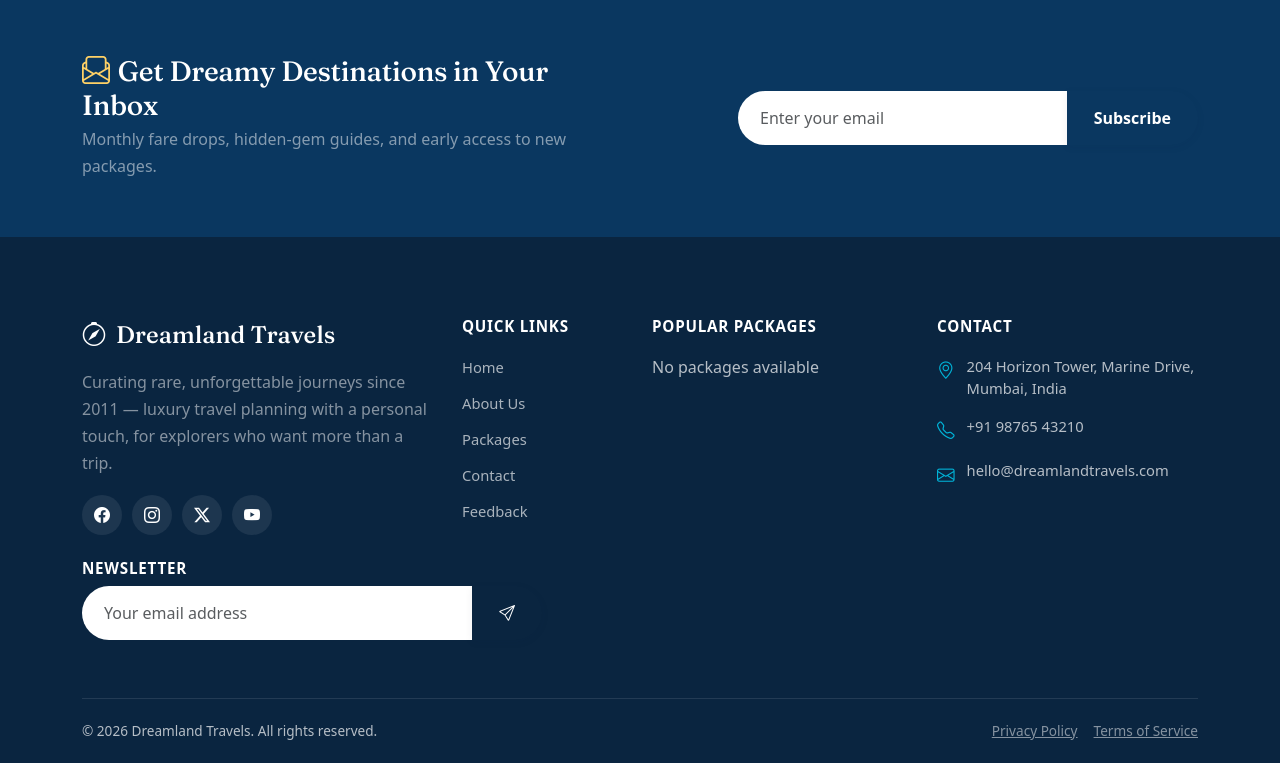
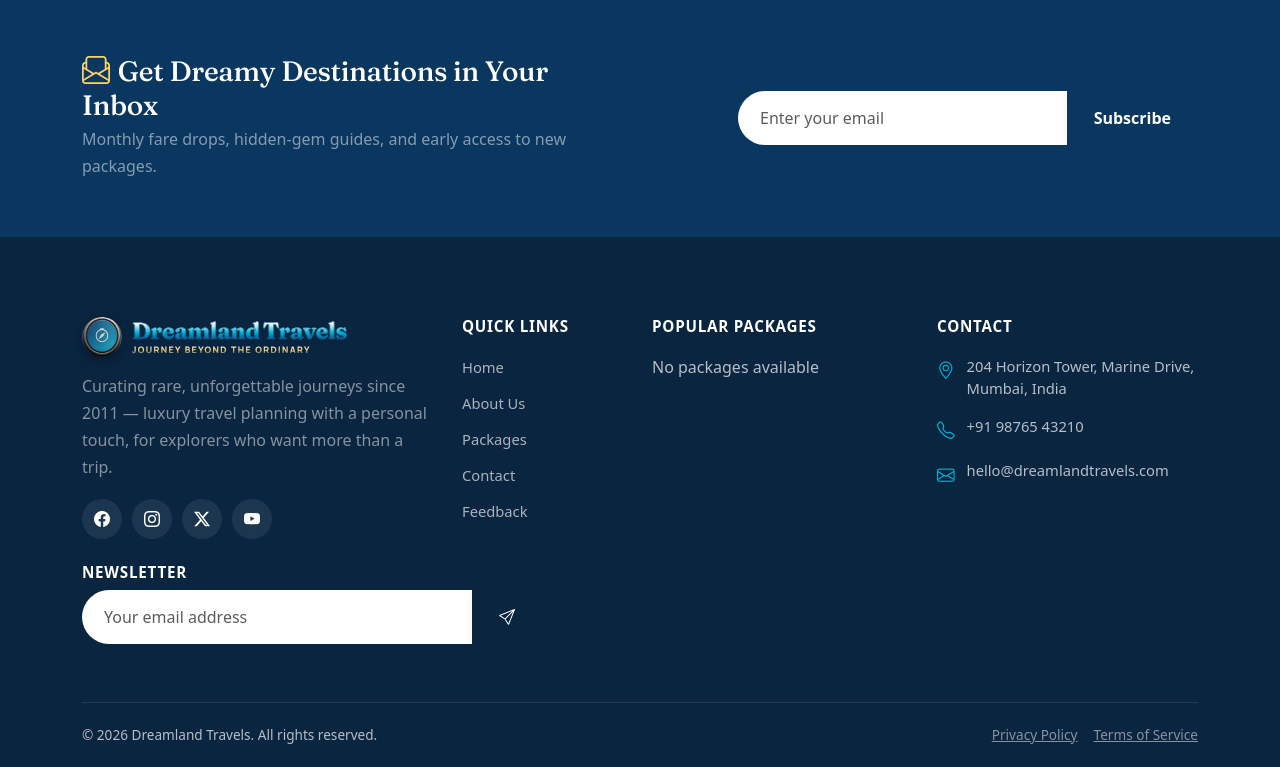
Before and after one commit to Ishan242004/DreamlandTravels, a Django app: page / in a window 1280 px wide. Shown: the part 4035-4802 px from the top of the page. Run offline with Django 5.2, Linux system fonts and the light colour scheme; data that the repository does not hold is empty.

Commit message:
Updated Django project

```diff
--- a/Travels/static/css/style.css
+++ b/Travels/static/css/style.css
@@ -1054,3 +1054,156 @@ a { text-decoration: none; color: inherit; }
 .admin-top-actions > * {
     flex-shrink: 0;
 }
+
+/* Custom Cropped Logo Badge Styling */
+.navbar-brand .brand-mark-img {
+  width: 38px;
+  height: 38px;
+  border-radius: 50%;
+  display: inline-flex;
+  align-items: center;
+  justify-content: center;
+  overflow: hidden;
+  box-shadow: 0 4px 10px rgba(10, 55, 96, 0.15);
+  transition: all 0.4s var(--ease);
+}
+.navbar-brand .brand-mark-img img {
+  width: 100%;
+  height: 100%;
+  object-fit: cover;
+}
+.navbar-brand:hover .brand-mark-img {
+  transform: rotate(15deg) scale(1.06);
+  box-shadow: 0 6px 16px rgba(10, 55, 96, 0.25);
+}
+
+.footer-brand .footer-brand-mark-img {
+  width: 40px;
+  height: 40px;
+  border-radius: 50%;
+  display: inline-flex;
+  align-items: center;
+  justify-content: center;
+  overflow: hidden;
+  box-shadow: 0 4px 12px rgba(0, 0, 0, 0.3);
+  transition: all 0.4s var(--ease);
+}
+.footer-brand .footer-brand-mark-img img {
+  width: 100%;
+  height: 100%;
+  object-fit: cover;
+}
+.footer-brand:hover .footer-brand-mark-img {
+  transform: rotate(15deg) scale(1.06);
+}
+
+.invoice-brand-mark-img {
+  width: 38px;
+  height: 38px;
+  border-radius: 50%;
+  display: inline-flex;
+  align-items: center;
+  justify-content: center;
+  overflow: hidden;
+  box-shadow: 0 2px 8px rgba(15, 76, 129, 0.12);
+}
+.invoice-brand-mark-img img {
+  width: 100%;
+  height: 100%;
+  object-fit: cover;
+}
+
+/* Brand Text & Tagline Metallic CSS Styling */
+.brand-text-wrapper {
+  display: flex;
+  flex-direction: column;
+  justify-content: center;
+  align-items: flex-start;
+  text-align: left;
+}
+
+.brand-title {
+  font-family: var(--font-display) !important;
+  font-weight: 700 !important;
+  font-size: 1.45rem;
+  line-height: 1.1;
+  letter-spacing: -0.015em;
+  display: inline-flex;
+  gap: 3px;
+  transition: all 0.3s var(--ease);
+}
+
+.text-dreamland {
+  background: linear-gradient(
+    to bottom,
+    #FFFFFF 0%,
+    #E0F7FA 25%,
+    #00B4D8 55%,
+    #0F4C81 85%,
+    #0A3760 100%
+  );
+  -webkit-background-clip: text;
+  -webkit-text-fill-color: transparent;
+  -webkit-text-stroke: 0.5px rgba(15, 76, 129, 0.7);
+  filter: drop-shadow(0 2px 2px rgba(10, 36, 60, 0.4));
+}
+
+.text-travels {
+  background: linear-gradient(
+    to bottom,
+    #FFFFFF 0%,
+    #E0F7FA 25%,
+    #00B4D8 55%,
+    #0F4C81 85%,
+    #0A3760 100%
+  );
+  -webkit-background-clip: text;
+  -webkit-text-fill-color: transparent;
+  -webkit-text-stroke: 0.5px rgba(15, 76, 129, 0.7);
+  filter: drop-shadow(0 2px 2px rgba(10, 36, 60, 0.4));
+}
+
+.brand-tagline {
+  font-family: var(--font-body) !important;
+  font-weight: 700 !important;
+  font-size: 0.55rem;
+  line-height: 1;
+  letter-spacing: 0.16em;
+  text-transform: uppercase;
+  background: linear-gradient(
+    to bottom,
+    #FFFFFF 0%,
+    #FFD166 50%,
+    #0F4C81 100%
+  );
+  -webkit-background-clip: text;
+  -webkit-text-fill-color: transparent;
+  -webkit-text-stroke: 0.1px rgba(15, 76, 129, 0.4);
+  filter: drop-shadow(0 1px 1px rgba(10, 36, 60, 0.3));
+  margin-top: 2px;
+  display: inline-block;
+}
+
+.navbar-brand:hover .brand-title {
+  transform: translateY(-0.5px);
+}
+.navbar-brand:hover .text-dreamland {
+  filter: drop-shadow(0 3px 5px rgba(15, 76, 129, 0.6));
+}
+.navbar-brand:hover .text-travels {
+  filter: drop-shadow(0 3px 5px rgba(15, 76, 129, 0.6));
+}
+
+/* High-contrast tagline styling on light backgrounds (scrolled navbar, solid navbar, and print invoice) */
+.navbar-dreamland.scrolled .brand-tagline,
+.navbar-dreamland.solid .brand-tagline,
+.invoice-brand .brand-tagline {
+  background: none !important;
+  -webkit-background-clip: initial !important;
+  -webkit-text-fill-color: initial !important;
+  color: var(--color-ink-soft) !important;
+  -webkit-text-stroke: none !important;
+  filter: none !important;
+  font-weight: 800 !important;
+  opacity: 0.95;
+}
--- a/Travels/templates/_footer.html
+++ b/Travels/templates/_footer.html
@@ -1,9 +1,18 @@
+{% load static %}
 <!-- Footer -->
 <footer class="footer-dreamland">
   <div class="container">
     <div class="row g-4">
       <div class="col-lg-4 col-md-6">
-        <div class="footer-brand"><i class="bi bi-compass"></i> Dreamland Travels</div>
+        <div class="footer-brand">
+            <span class="footer-brand-mark-img">
+                <img src="{% static 'images/logo-icon.png' %}" alt="Dreamland Travels Icon">
+            </span>
+            <div class="brand-text-wrapper">
+                <span class="brand-title"><span class="text-dreamland">Dreamland</span><span class="text-travels">Travels</span></span>
+                <span class="brand-tagline">JOURNEY BEYOND THE ORDINARY</span>
+            </div>
+        </div>
         <p class="text-white-50">Curating rare, unforgettable journeys since 2011 &mdash; luxury travel planning with a personal touch, for explorers who want more than a trip.</p>
         <div class="footer-social">
           <a href="#"><i class="bi bi-facebook"></i></a>
--- a/Travels/templates/_navbar.html
+++ b/Travels/templates/_navbar.html
@@ -1,9 +1,15 @@
+{% load static %}
 <!-- Navbar -->
 <nav class="navbar navbar-expand-lg fixed-top navbar-dreamland{% if solid %} solid{% endif %}">
     <div class="container">
-        <a class="navbar-brand" href="{% url 'index' %}">
-            <span class="brand-mark"><i class="bi bi-compass"></i></span>
-            Dreamland Travels
+        <a class="navbar-brand py-1" href="{% url 'index' %}">
+            <span class="brand-mark-img">
+                <img src="{% static 'images/logo-icon.png' %}" alt="Dreamland Travels Icon">
+            </span>
+            <div class="brand-text-wrapper">
+                <span class="brand-title"><span class="text-dreamland">Dreamland</span><span class="text-travels">Travels</span></span>
+                <span class="brand-tagline">JOURNEY BEYOND THE ORDINARY</span>
+            </div>
         </a>
         <button class="navbar-toggler" type="button" data-bs-toggle="collapse" data-bs-target="#mainNav">
             <i class="bi bi-list"></i>
--- a/Travels/templates/payment.html
+++ b/Travels/templates/payment.html
@@ -188,7 +188,7 @@
       "currency": "INR",
       "name": "Dreamland Travels",
       "description": "Package Booking",
-      "image": "{% static 'images/logo.png' %}",
+      "image": "{% static 'images/logo-icon.png' %}",
 
       "order_id": "{{ razorpay_order_id }}",
 
--- a/Travels/views.py
+++ b/Travels/views.py
@@ -277,6 +277,25 @@ def booking(request, id):
     package = get_object_or_404(Package, id=id)
     profile = UserProfile.objects.get(user=request.user)
 
+    from datetime import date, datetime, timedelta
+
+    # 1. Calculate available travel dates (next 3 weeks / 21 days from today)
+    today = date.today()
+    three_weeks_later = today + timedelta(days=20)
+
+    # 2. Exclude dates that already have an active booking for this package
+    booked_dates = Booking.objects.filter(
+        package=package,
+        travel_date__range=[today, three_weeks_later]
+    ).exclude(status="Cancelled").values_list('travel_date', flat=True)
+    booked_dates_set = set(booked_dates)
+
+    available_dates = []
+    for i in range(21):
+        d = today + timedelta(days=i)
+        if d not in booked_dates_set:
+            available_dates.append(d)
+
     if request.method == "POST":
         email = request.POST.get("email", "").strip()
 
@@ -289,7 +308,22 @@ def booking(request, id):
         persons = max(1, persons)
         full_name = request.POST.get("full_name")
         phone = request.POST.get("phone")
-        travel_date = request.POST.get("travel_date") or None
+        travel_date_str = request.POST.get("travel_date")
+
+        if not travel_date_str:
+            messages.error(request, "Please select a travel date.")
+            return redirect("booking", id=id)
+
+        try:
+            selected_date = datetime.strptime(travel_date_str, "%Y-%m-%d").date()
+        except ValueError:
+            messages.error(request, "Invalid date format.")
+            return redirect("booking", id=id)
+
+        # 3. Secure backend validation to ensure the date is allowed
+        if selected_date < today or selected_date > three_weeks_later or selected_date in booked_dates_set:
+            messages.error(request, "The selected date is not available. Please choose another date.")
+            return redirect("booking", id=id)
 
         taxes = TAX_AMOUNT
         subtotal = package.price * persons
@@ -304,7 +338,7 @@ def booking(request, id):
             persons=persons,
             amount=total,
             status="Pending Payment",
-            travel_date=travel_date,
+            travel_date=selected_date,
         )
         # Clear session OTP variables after successful booking creation
         request.session.pop('booking_otp_verified', None)
@@ -346,6 +380,10 @@ def booking(request, id):
         "taxes": taxes,
         "total": total,
         "profile": profile,
+        "min_date": today.strftime('%Y-%m-%d'),
+        "max_date": three_weeks_later.strftime('%Y-%m-%d'),
+        "booked_dates_json": json.dumps([d.strftime('%Y-%m-%d') for d in booked_dates]),
+        "booked_dates_formatted": [d.strftime('%B %d, %Y') for d in booked_dates],
     }
     return render(request, "booking.html", context)
 
```
Also changed, not shown: Travels/templates/booking.html (+13 -4 lines), Travels/templates/invoice.html (+9 -1 lines), Travels/tests.py (+5 -2 lines), Travels/static/images/logo-icon.png (added), Travels/static/images/logo.png (added).
